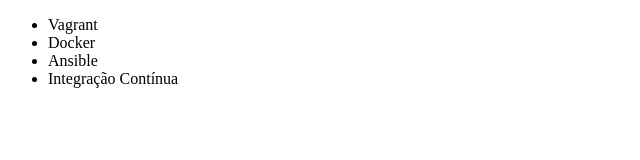
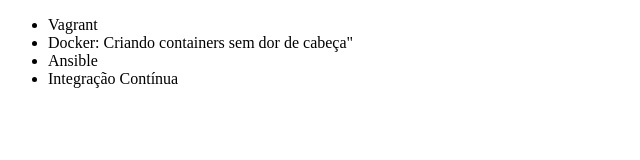
Before and after one commit to helenam42/git_pratica, a plain HTML site: page index.html in a window 1280 px wide. Shown: the whole page, without its empty margins (0-640 px from the left). Drawn offline with Linux system fonts and the light colour scheme.

Commit message:
Alteração no docker

```diff
--- a/index.html
+++ b/index.html
@@ -7,7 +7,7 @@
 <body>
     <ul>
         <li>Vagrant</li>
-        <li>Docker</li>
+        <li>Docker: Criando containers sem dor de cabeça"</li>
         <li>Ansible</li>
         <li>Integração Contínua</li>
     </ul>
```
